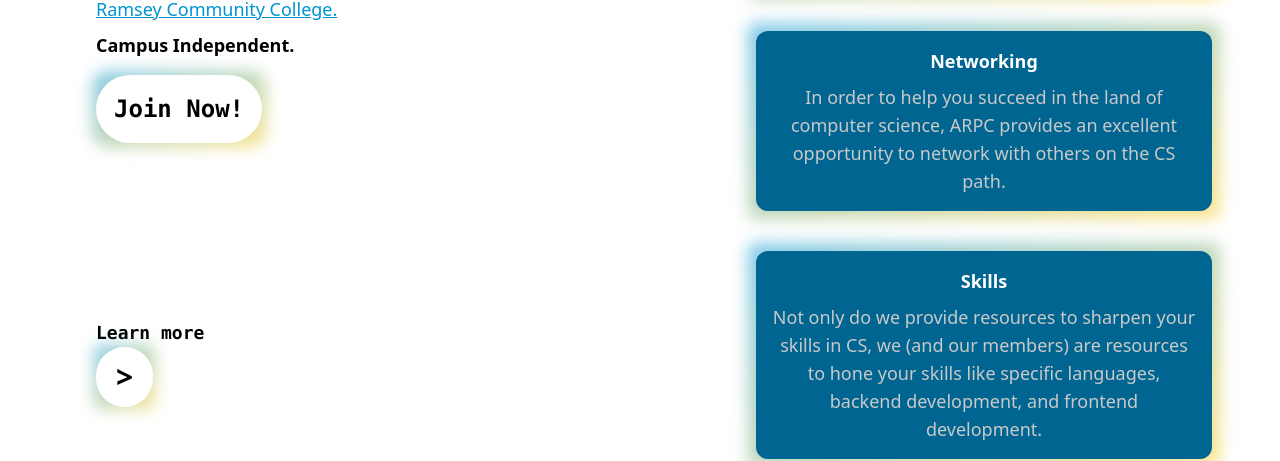
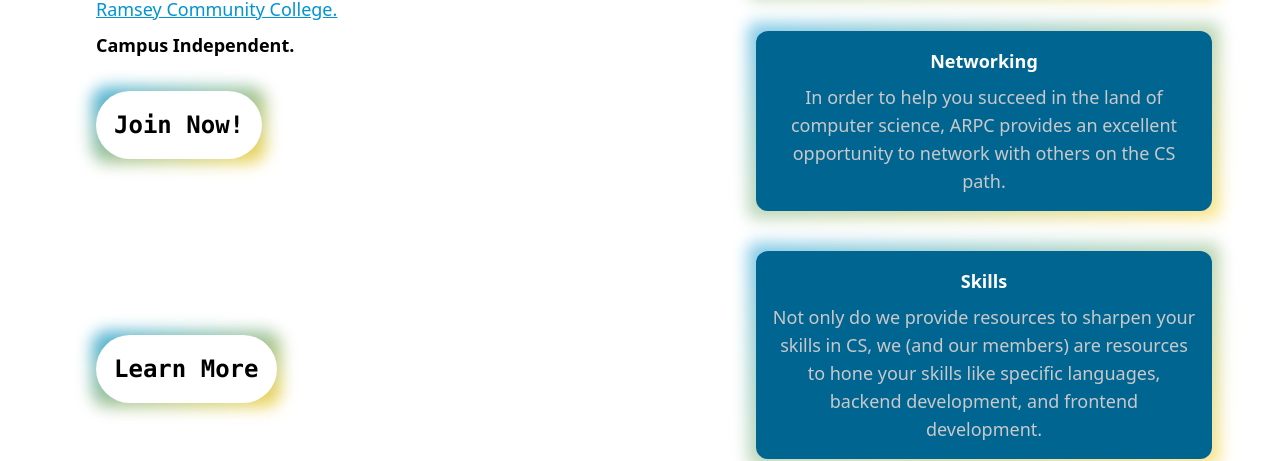
Before and after one commit to SqmL1/ProgrammingClub, a Nuxt app: page / in a window 1280 px wide. Shown: the part 589-1050 px from the top of the page. Built offline with nearby package versions, Linux system fonts and the light colour scheme.

Commit message:
Added components, also added resources to the resources page

```diff
--- /dev/null
+++ b/components/InternalLink.vue
@@ -0,0 +1,19 @@
+<script setup lang="ts">
+defineProps<{
+   link: string;
+   text: string;
+}>();
+</script>
+
+<template>
+   <div class="w-fit relative rounded-2xl">
+      <NuxtLink :to="link" class="relative w-fit rounded-2xl h-fit bg-white hover:bg-gray-100">
+         <div
+             class="absolute -inset-1 rounded-2xl bg-gradient-to-tl from-yellow-300 to-link opacity-75 blur"
+         ></div>
+         <div class="relative p-1.5 w-fit rounded-full bg-inherit">
+            <p class="text-black text-2xl p-3 rounded-full font-bold font-mono bg-inherit">{{text}}</p>
+         </div>
+      </NuxtLink>
+   </div>
+</template>
--- /dev/null
+++ b/components/ResourceCard.vue
@@ -0,0 +1,21 @@
+<script setup lang="ts">
+defineProps<{
+   name: string;
+   description: string;
+   link: string;
+}>();
+</script>
+
+<template>
+   <div>
+      <a :href="link" class="block max-w-sm p-6 bg-white border border-gray-200 rounded-lg shadow hover:bg-gray-100 dark:bg-gray-800 dark:border-gray-700 dark:hover:bg-gray-700">
+
+         <h5 class="mb-2 text-2xl font-bold tracking-tight text-gray-900 dark:text-white">{{name}}</h5>
+         <p class="font-normal text-gray-700 dark:text-gray-400">{{description}}</p>
+      </a>
+   </div>
+</template>
+
+<style scoped>
+
+</style>
--- a/pages/about.vue
+++ b/pages/about.vue
@@ -60,20 +60,12 @@
 
                 </div>
             </div>
-           <div class="w-fit mx-auto relative mt-8 rounded-2xl">
-              <NuxtLink to="/join" class="relative w-fit rounded-2xl h-fit bg-white hover:bg-gray-100">
-                 <div
-                     class="absolute -inset-1 rounded-2xl bg-gradient-to-tl from-yellow-300 to-link opacity-75 blur"
-                 ></div>
-                 <div class="relative p-1.5 w-fit rounded-full bg-inherit">
-                    <p class="bg-white text-black text-2xl p-3 rounded-full font-bold font-mono bg-inherit">Join Now</p>
-                 </div>
-              </NuxtLink>
-           </div>
+           <InternalLink link="join" text="Join Now" class="mx-auto mt-10"/>
 
         </div>
     </div>
 
 </template>
 <script setup lang="ts">
+import Internal_link from "~/components/InternalLink.vue";
 </script>
--- a/pages/index.vue
+++ b/pages/index.vue
@@ -31,27 +31,10 @@ useHead({
       <p class="max-w-md break-words lg:max-w-lg xl:max-w-xl 2xl:max-w-prose text-lg 2xl:text-xl mt-6 w-fit text-left">The official place to assist students in pursuing their tech careers through real programming skills, networking opportunities, and peer-to-peer collaboration at <a href="https://www.anokaramsey.edu" class="text-link underline-offset-1 underline">Anoka-Ramsey Community College.</a></p>
       <p class="font-bold text-lg lg:text-lg mt-2 w-fit">Campus Independent.</p>
       <!--Join Now button-->
-      <NuxtLink to="/join" class="relative w-fit rounded-2xl h-fit bg-white hover:bg-gray-100 mt-4">
-         <div
-              class="absolute -inset-1 rounded-2xl bg-gradient-to-tl from-yellow-300 to-link opacity-50 blur z-0 hover:to-blue-500 hover:from-yellow-400"
-         ></div>
-         <div class="relative p-1.5 w-fit rounded-full bg-inherit">
-            <p class="text-black text-2xl position left-6 right-6 w-fit max-w-fit p-3 rounded-full font-bold font-mono bg-inherit">Join Now!</p>
-         </div>
-      </NuxtLink>
+       <InternalLink link="/join" text="Join Now!" class="mt-8"/>
       <!--Learn more Section-->
        <!-- Should we put all this on the same page? -->
-      <NuxtLink to="/about" class="w-fit">
-         <p class="font-bold font-mono mt-10 lg:mt-44 w-fit">Learn more</p>
-         <div class="relative w-fit rounded-2xl h-fit bg-white hover:bg-gray-100">
-            <div
-               class="absolute -inset-0.5 rounded-lg bg-gradient-to-tl from-yellow-300 to-link opacity-50 blur"
-            ></div>
-            <div class="relative w-fit rounded-full p-1 mb-10 lg:mb-0 bg-inherit">
-               <p class="text-3xl font-bold bg-white p-3 px-4 py-2 rounded-full bg-inherit"> > </p>
-            </div>
-         </div>
-      </NuxtLink>
+      <InternalLink link="/about" text="Learn More" class="lg:mt-44"/>
       </div>
 
       <!-- On bigger displays this part splits into the right hand side -->
--- a/pages/join.vue
+++ b/pages/join.vue
@@ -41,16 +41,7 @@ useHead({
 
 
             <!--Learn more button-->
-            <NuxtLink to="/about" class="w-fit">
-               <div class="relative rounded-2xl h-fit bg-white hover:bg-gray-100 mt-4 w-fit">
-                  <div
-                      class="absolute -inset-1 rounded-2xl bg-gradient-to-tl from-yellow-300 to-link opacity-50 blur z-0"
-                  ></div>
-                  <div class="relative p-1.5 w-fit rounded-full bg-inherit">
-                     <p class="bg-white text-black text-2xl max-w-fit p-3 rounded-full font-bold font-mono w-fit bg-inherit">Learn More</p>
-                  </div>
-               </div>
-            </NuxtLink>
+            <InternalLink link="/about" text="Learn More" class="mt-4"/>
          </div>
          <div class="mt-14 lg:mt-0 mx-auto">
             <iframe src="https://docs.google.com/forms/d/e/1FAIpQLSfdNzcn-2BJ3I9P9hk7zRj3EZehlgQufi72b74V2TlOLTNRnQ/viewform?embedded=true" width="640" frameborder="0" marginheight="0" marginwidth="0" class="h-dvh w-5/6 sm:w-[640px] md:h-full">Loading…</iframe>
--- a/pages/resources.vue
+++ b/pages/resources.vue
@@ -38,50 +38,15 @@ useHead({
          </div>
 
          <div class="m-auto w-fit grid grid-cols-2 md:grid-cols-3 gap-4 justify-between py-6">
-               <div>
-                  <a href="https://pll.harvard.edu/course/cs50-introduction-computer-science" class="block max-w-sm p-6 bg-white border border-gray-200 rounded-lg shadow hover:bg-gray-100 dark:bg-gray-800 dark:border-gray-700 dark:hover:bg-gray-700">
 
-                     <h5 class="mb-2 text-2xl font-bold tracking-tight text-gray-900 dark:text-white">CS50</h5>
-                     <p class="font-normal text-gray-700 dark:text-gray-400">CS50 is a great free course to learn the fundementals of programming. Not to mention its a free Harvard course!</p>
-                  </a>
-               </div>
+            <ResourceCard link="https://pll.harvard.edu/course/cs50-introduction-computer-science" name="CS50" description="CS50 is a great free course to learn the fundamentals of programming. Not to mention its a free Harvard course" />
+            <ResourceCard link="https://neetcode.io" name="NeetCode" description="NeetCode is a structured way to learn algorithms and data structures if you dont know where to start"/>
+            <ResourceCard link="https://leetcode.com" name="LeetCode" description="LeetCode helps prepare you for technical interviews. A Leetcode problem a day keeps unemployment away" />
+            <ResourceCard link="https://www.codecademy.com" name="Codecademy" description="Codecademy is a course that teaches specific languages rather than the fundamentals"/>
+            <ResourceCard link="https://www.edx.org" name="edX" description="EdX is a website that contains a multitude of courses to learn programming from"/>
+            <ResourceCard link="https://education.github.com" name="Github Education" description="Github Education provides free domain names, hosting, courses, and more to students" />
+            <ResourceCard link="https://cloud.oracle.com" name="Oracle Cloud Free Tier" description="Oracle Cloud offers free ARM Linux VMs for hosting as well as other free services. Credit/Debit card required for signup." />
 
-               <div>
-                  <a href="https://neetcode.io/" class="block max-w-sm p-6 bg-white border border-gray-200 rounded-lg shadow hover:bg-gray-100 dark:bg-gray-800 dark:border-gray-700 dark:hover:bg-gray-700">
-
-                     <h5 class="mb-2 text-2xl font-bold tracking-tight text-gray-900 dark:text-white">NeetCode</h5>
-                     <p class="font-normal text-gray-700 dark:text-gray-400">NeetCode is a structured way to learn algorithms and data structures if you dont know where to start.</p>
-                  </a>
-               </div>
-               <div>
-                  <a href="https://leetcode.com/" class="block max-w-sm p-6 bg-white border border-gray-200 rounded-lg shadow hover:bg-gray-100 dark:bg-gray-800 dark:border-gray-700 dark:hover:bg-gray-700">
-
-                     <h5 class="mb-2 text-2xl font-bold tracking-tight text-gray-900 dark:text-white">LeetCode</h5>
-                     <p class="font-normal text-gray-700 dark:text-gray-400">LeetCode helps prepare you for technical interviews. One Leetcode problem a day keeps unemplyment away!</p>
-                  </a>
-               </div>
-
-               <div>
-                  <a href="https://www.codecademy.com/?utm_id=t_kwd-78958985904710:loc-4104:ag_1263339270701571:cp_370028884:n_o:d_c&msclkid=184fbb407e10102397b8decbd8864c12&utm_source=bing&utm_medium=cpc&utm_campaign=US_Brand_Exact&utm_term=codecademy&utm_content=Codecademy" class="block max-w-sm p-6 bg-white border border-gray-200 rounded-lg shadow hover:bg-gray-100 dark:bg-gray-800 dark:border-gray-700 dark:hover:bg-gray-700">
-
-                     <h5 class="mb-2 text-2xl font-bold tracking-tight text-gray-900 dark:text-white">Codecademy</h5>
-                     <p class="font-normal text-gray-700 dark:text-gray-400">Codecademy is a course that teaches specific languages rather than the fundamentals.</p>
-                  </a>
-               </div>
-               <div>
-                  <a href="https://www.edx.org/" class="block max-w-sm p-6 bg-white border border-gray-200 rounded-lg shadow hover:bg-gray-100 dark:bg-gray-800 dark:border-gray-700 dark:hover:bg-gray-700">
-
-                     <h5 class="mb-2 text-2xl font-bold tracking-tight text-gray-900 dark:text-white">edX</h5>
-                     <p class="font-normal text-gray-700 dark:text-gray-400">EdX is a website that contains a multitude of courses to learn programming from.</p>
-                  </a>
-               </div>
-
-               <div>
-                  <a href="https://education.github.com/" class="block max-w-sm p-6 bg-white border border-gray-200 rounded-lg shadow hover:bg-gray-100 dark:bg-gray-800 dark:border-gray-700 dark:hover:bg-gray-700">
-                     <h5 class="mb-2 text-2xl font-bold tracking-tight text-gray-900 dark:text-white">GitHub Education</h5>
-                     <p class="font-normal text-gray-700 dark:text-gray-400">Github Education provides domain names, hosting, github pro, and more to students.</p>
-                  </a>
-               </div>
          </div>
       </div>
    </div>
```
